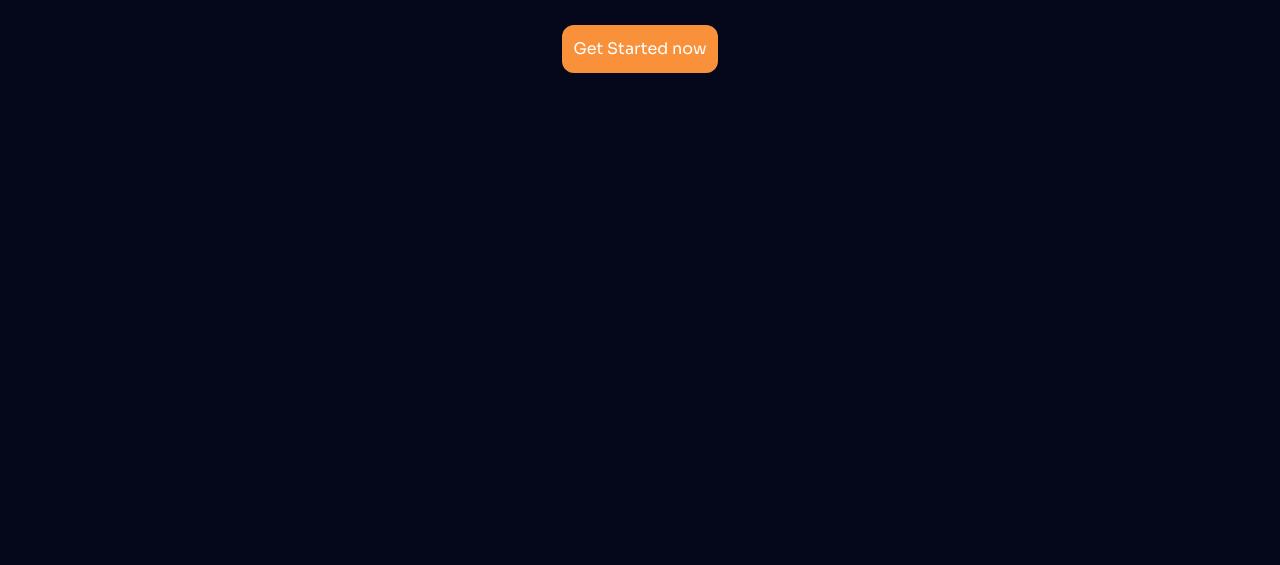
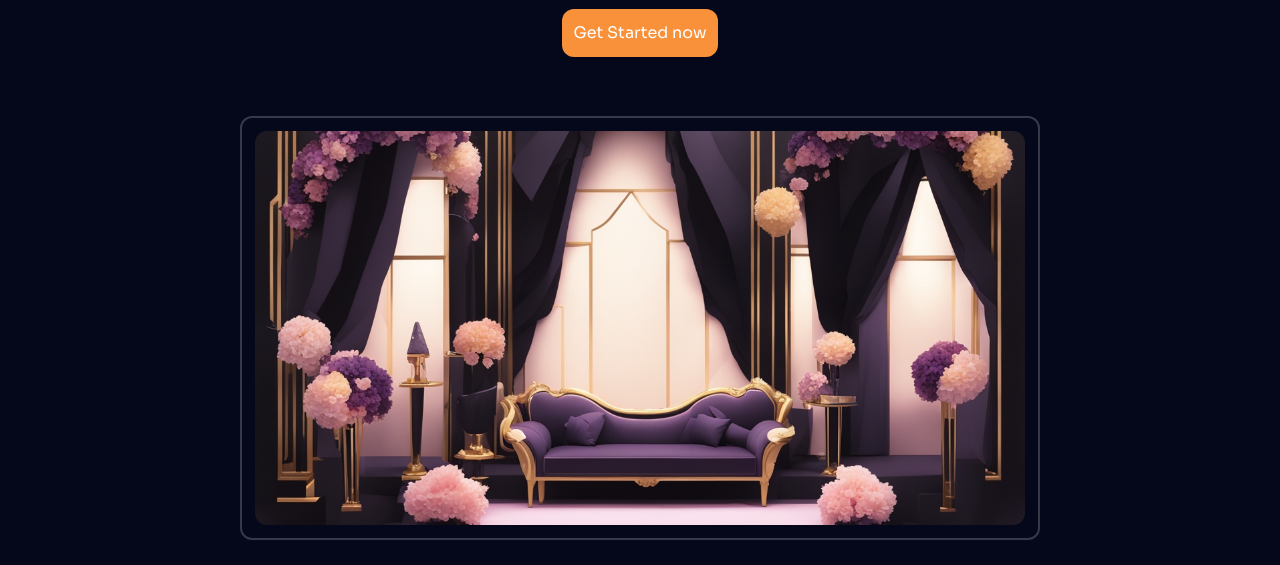
Before and after one commit to JasonCentral/event-cascade-website, an Astro site: page / in a window 1280 px wide. Shown: the part 335-900 px from the top of the page. Before the commit the page ends 800 px from the top, so only its background shows below. Built offline with nearby package versions, Linux system fonts and the light colour scheme; Astro itself is replaced by a stand-in of ours.

Commit message:
finish hero

```diff
--- a/src/components/Hero.astro
+++ b/src/components/Hero.astro
@@ -1,9 +1,12 @@
 ---
+import OutlinedImage from "./ui/OutlinedImage.astro";
 import Button from "./ui/Button.astro";
+
+import heroImage from "../../public/event-hero-image.jpg";
 ---
 
 <div
-  class="sm:max mx-5 my-14 flex flex-col items-center gap-3 sm:mx-auto sm:max-w-xl md:max-w-3xl lg:max-w-4xl"
+  class="hero-container sm:max box-border flex flex-col items-center gap-3 px-5 py-10 pb-10 sm:mx-auto sm:max-w-xl md:max-w-3xl lg:max-w-4xl"
 >
   <h2 class="px-7 text-center text-4xl sm:text-5xl md:text-6xl">
     Effortless Event Management That Flows
@@ -15,4 +18,20 @@ import Button from "./ui/Button.astro";
   </h3>
 
   <Button class="mt-4">Get Started now</Button>
+
+  <div class="h-16"></div>
+
+  <OutlinedImage
+    class="mt-2 min-h-[330px] max-w-[90%] shrink rounded-xl"
+    src={heroImage}
+    alt="Stylized image of a luxurious event"
+  />
 </div>
+
+<style>
+  .hero-container {
+    --header-height: 6rem;
+    height: calc(100vh - var(--header-height));
+    min-height: calc(900px - var(--header-height));
+  }
+</style>
--- /dev/null
+++ b/src/components/ui/OutlinedImage.astro
@@ -0,0 +1,51 @@
+---
+import { Image } from "astro:assets";
+
+interface Props {
+  src: ImageMetadata;
+  alt: string;
+  class: string;
+}
+
+const { src, alt, class: className } = Astro.props;
+---
+
+<div class:list={["container", className]}>
+  <Image src={src} alt={alt} class="image" />
+</div>
+
+<style>
+  .image {
+    border-radius: inherit;
+    width: 100%;
+    height: 100%;
+    min-height: 0;
+    object-fit: cover;
+  }
+
+  .container {
+    position: relative;
+    display: flex;
+    flex-direction: column;
+  }
+
+  .container::before {
+    --border-margin: 30px;
+
+    content: "";
+    display: block;
+    position: absolute;
+
+    top: calc(-1 * var(--border-margin) / 2);
+    left: calc(-1 * var(--border-margin) / 2);
+
+    border: 2px solid rgb(var(--color-primary));
+    border-radius: inherit;
+    opacity: 0.2;
+
+    width: calc(100% + var(--border-margin));
+    height: calc(100% + var(--border-margin));
+
+    z-index: -1;
+  }
+</style>
```
Also changed, not shown: public/event-hero-image.jpg (added).
